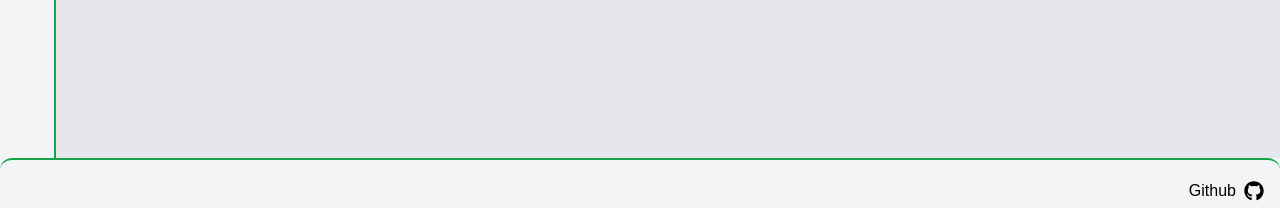
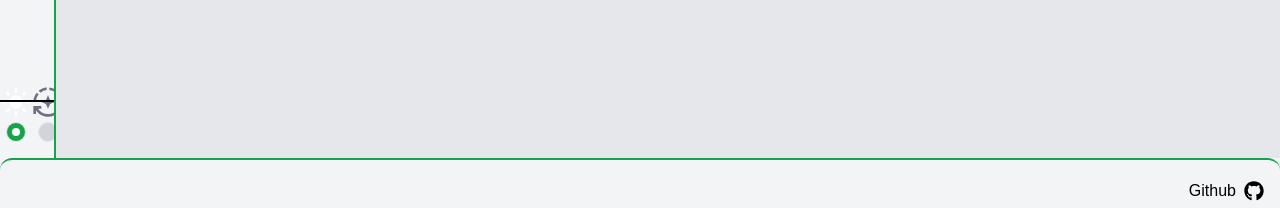
Before and after one commit to B00TT3R/convertio, a Next.js app: page / in a window 1280 px wide. Shown: the part 546-754 px from the top of the page. Built offline with nearby package versions, Linux system fonts and the light colour scheme.

Commit message:
estrutura geral de estilo

```diff
--- a/src/app/LayoutComponents/Sidebar.tsx
+++ b/src/app/LayoutComponents/Sidebar.tsx
@@ -1,16 +1,25 @@
 "use client";
+import { Field, Label, Radio, RadioGroup } from "@headlessui/react";
 import { Button } from "../components";
 import { useSidebar } from "../context/useSidebar";
 
 import { classNames } from "../utils";
+import { useState } from "react";
+import { MdAutoMode, MdDarkMode, MdLightMode } from "react-icons/md";
 
+const plans = [
+  { icon: <MdLightMode className="size-8" />, value: "light" },
+  { icon: <MdAutoMode className="size-8" />, value: "system" },
+  { icon: <MdDarkMode className="size-8" />, value: "dark" },
+];
 const Sidebar = () => {
   const { isOpen, toggle } = useSidebar();
+  const [selected, setSelected] = useState(plans[0]);
   return (
     <aside
       className={classNames(
         "bg-gray-100 dark:bg-black border-r-green-600 border-r-2 transition-all",
-        "text-black dark:text-white overflow-hidden group",
+        "text-black dark:text-white overflow-hidden group flex flex-col",
         isOpen ? "w-72" : "w-14",
       )}
       data-open={isOpen || undefined}
@@ -24,6 +33,44 @@ const Sidebar = () => {
           <span>{isOpen ? "Toggle" : "..."}</span>
         </Button>
       </header>
+      <footer className="mt-auto py-4">
+        <RadioGroup
+          value={selected}
+          onChange={setSelected}
+          aria-label="Server size"
+          className="flex justify-around"
+        >
+          {plans.map((plan) => (
+            <Field
+              key={plan.value}
+              className={classNames(
+                "flex flex-col-reverse justify-center items-center gap-1 relative",
+                "after:w-8 after:h-0.5 after:absolute",
+                "after:bg-black dark:after:bg-white",
+                "after:left-full after:top-1/4 last:after:hidden",
+
+                "before:w-8 before:h-0.5 before:absolute",
+                "before:bg-black dark:before:bg-white",
+                "before:right-full before:top-1/4 first:before:hidden",
+              )}
+            >
+              <Radio
+                value={plan}
+                className={classNames(
+                  "group peer flex size-5 items-center justify-center rounded-full border",
+                  "dark:bg-white bg-gray-300",
+                  "data-[checked]:bg-green-600",
+                )}
+              >
+                <span className="invisible size-2 rounded-full bg-white group-data-[checked]:visible" />
+              </Radio>
+              <Label className="text-gray-500 peer-data-[checked]:text-white">
+                {plan.icon}
+              </Label>
+            </Field>
+          ))}
+        </RadioGroup>
+      </footer>
     </aside>
   );
 };
```
